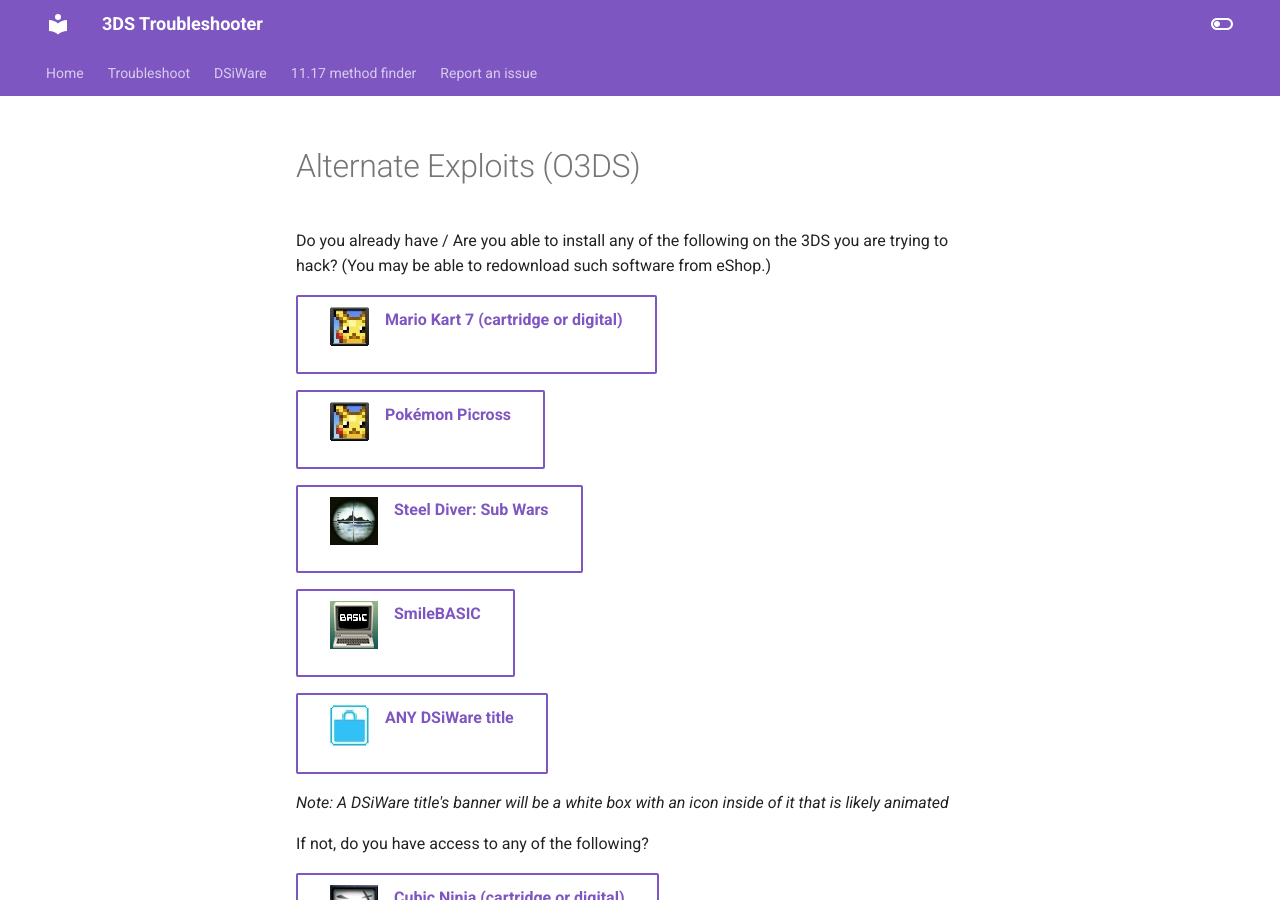
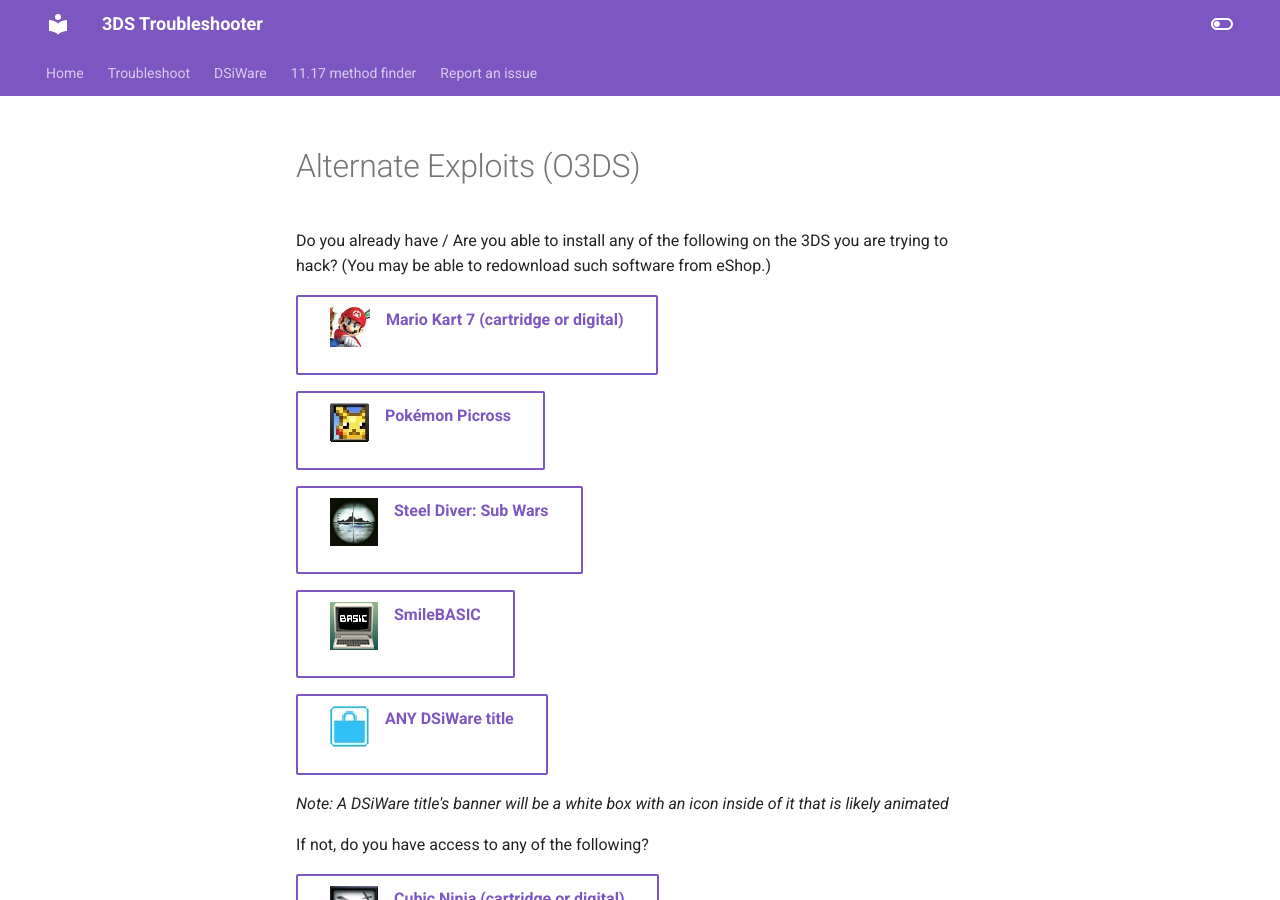
Before and after one commit to lilyuwuu/troubleshoot, an MkDocs documentation site: the page built from docs/seventeen/hardware.md, in a window 1280 px wide and 900 px high. Built offline with MkDocs 1.6.1 and Material for MkDocs 9.7.7, drawn with Linux system fonts in a browser that asks for light colours.

Commit message:
mk7: fix image lmao

```diff
--- a/docs/seventeen/hardware.md
+++ b/docs/seventeen/hardware.md
@@ -2,7 +2,7 @@
 
 Do you already have / Are you able to install any of the following on the 3DS you are trying to hack? (You may be able to redownload such software from eShop.)
 
-[![Image](/images/seventeen/picross.jpg){ align=left }Mario Kart 7 (cartridge or digital)](/seventeen/kartminer7){ .md-button }
+[![Image](/images/seventeen/mk7.png){ align=left }Mario Kart 7 (cartridge or digital)](/seventeen/kartminer7){ .md-button }
 
 [![Image](/images/seventeen/picross.jpg){ align=left }Pokémon Picross](/seventeen/pichaxx){ .md-button }
 
```
Also changed, not shown: docs/images/seventeen/mk7.png (added).
